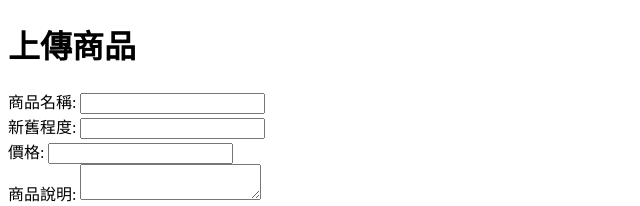
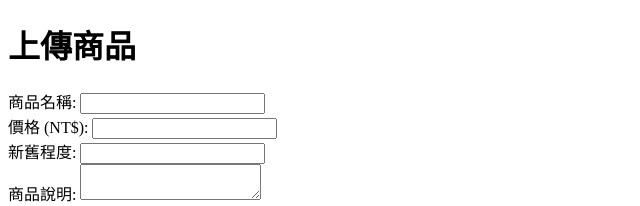
Before and after one commit to D1249326/sgtpTTTest, a website: page public/addProduct.html in a window 1280 px wide. Shown: the top 206 px of the page, without its empty margins (0-640 px from the left). Drawn offline with Linux system fonts and the light colour scheme.

Commit message:
加入商品頁面加入輸入價格

```diff
--- a/public/addProduct.html
+++ b/public/addProduct.html
@@ -8,8 +8,8 @@
   <h1>上傳商品</h1>
   <form id="uploadForm" enctype="multipart/form-data">
     <label>商品名稱: <input type="text" name="name" required></label><br>
+    <label>價格 (NT$): <input type="number" name="price" step="0.01" min="0" required></label><br>
     <label>新舊程度: <input type="text" name="condition" required></label><br>
-    <label>價格: <input type="int" name="price" required></label><br>
     <label>商品說明: <textarea name="description" required></textarea></label><br>
     <label>商品照片: <input type="file" name="picture" accept="image/*" required></label><br>
     <button type="submit">上傳</button>
```
